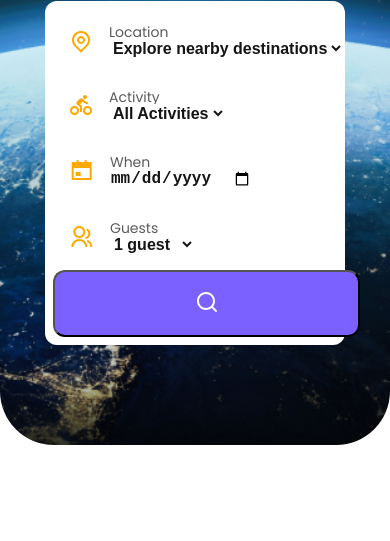
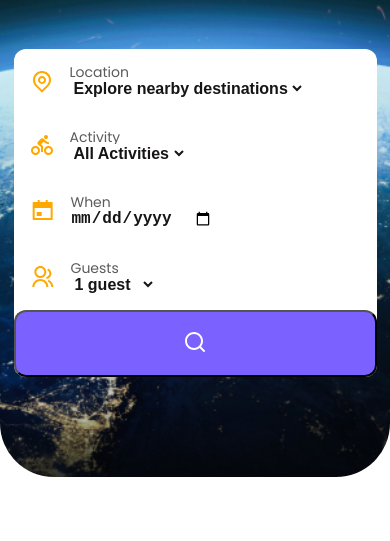
Before and after one commit to IlyaVishnikin/Frontend-2rism, a plain HTML site: page index.html in a window 390 px wide. Shown: the part 559-1100 px from the top of the page. Drawn offline with nearby package versions, Linux system fonts and the light colour scheme; files that its build step writes are made by us from their sources.

Commit message:
fix introduction section adaptive

```diff
--- a/src/scss/section-introduction.scss
+++ b/src/scss/section-introduction.scss
@@ -50,15 +50,17 @@
   }
 }
 
-@media (max-width: 1017px) {
+@media (max-width: 1209px) {
   .section-introduction__discover-us-wrapper {
     margin-bottom: 50px;
   }
 
   .search-form {
-    width: 300px;
+    width: 363px;
     align-items: stretch;
     flex-direction: column;
+
+    padding: 0;
 
     .button {
       display: inline-block;
--- a/src/scss/styles.scss
+++ b/src/scss/styles.scss
@@ -12,8 +12,9 @@ html {
 }
 
 .content-container {
-	max-width: 1378px;
+	max-width: 1398px;
 	margin: 0 auto;
+	padding: 0 10px;
 }
 
 // buttons begin
```
